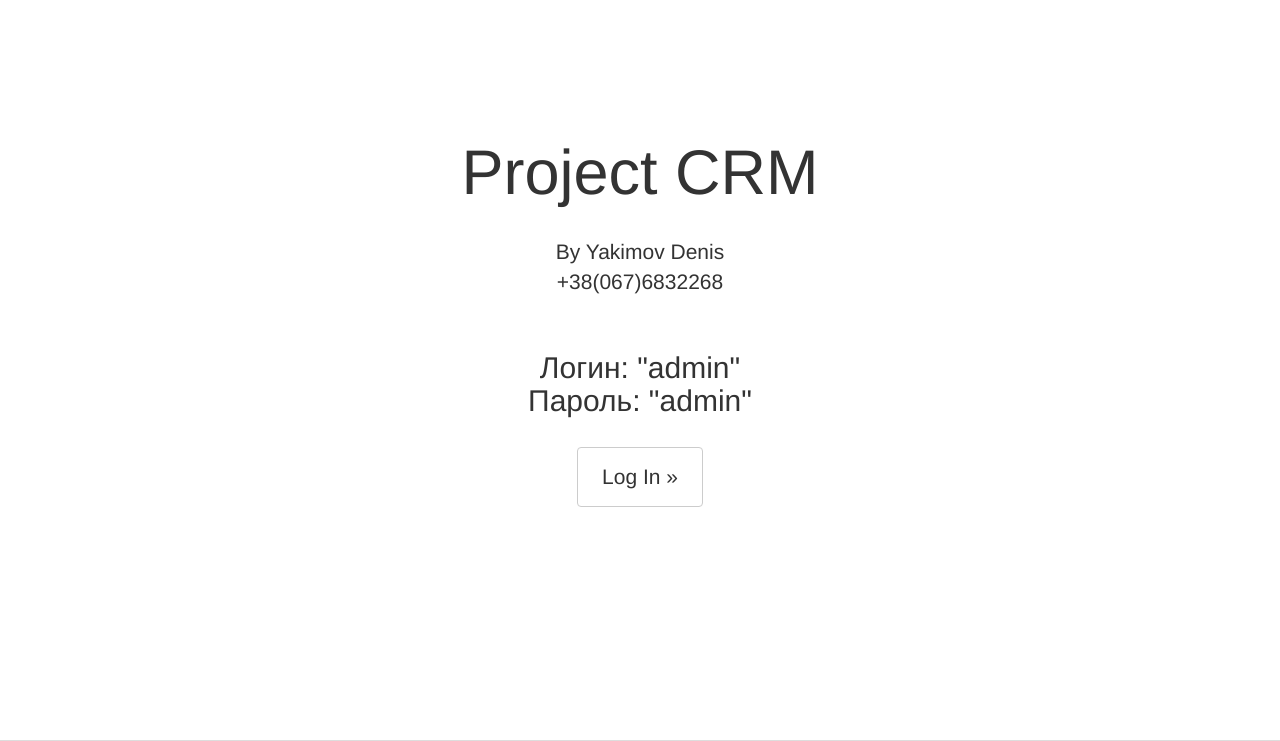
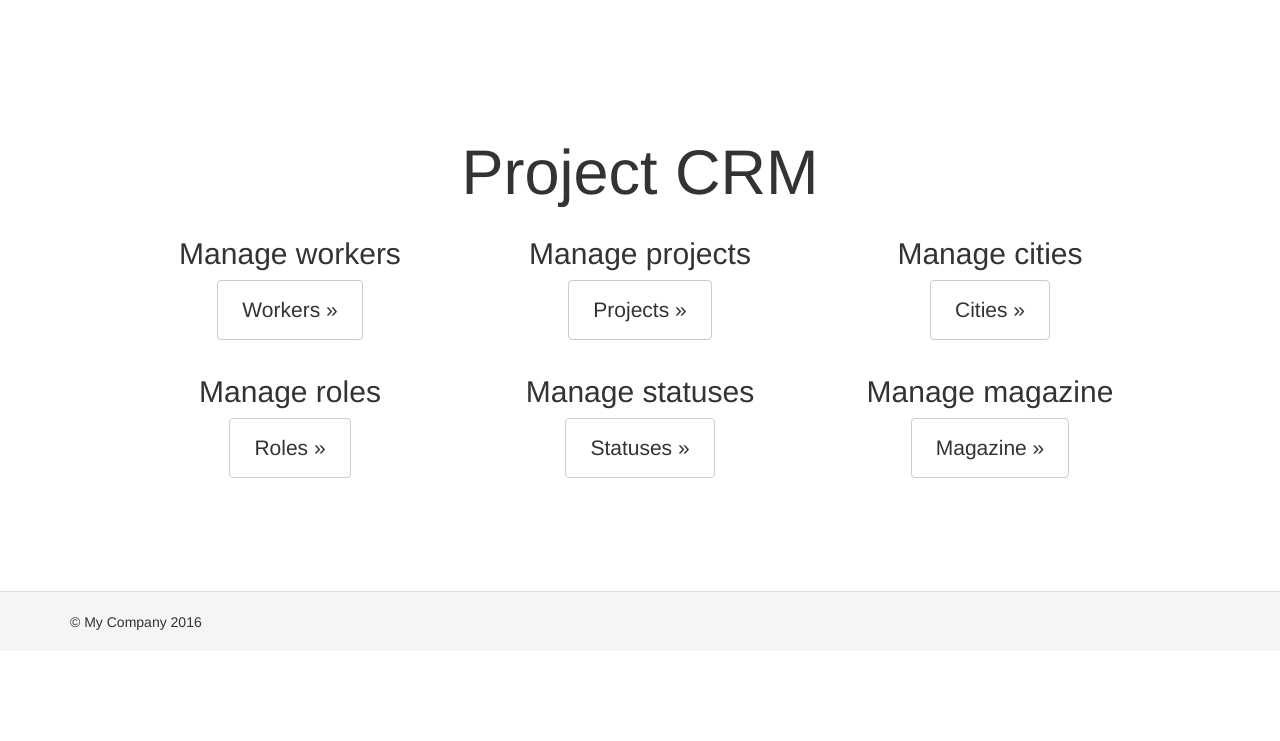
Before and after one commit to Gvo3d/Yii2-PHP-Project-CRM, a Yii app: template views/site/index.php in a window 1280 px wide. Shown: the top 741 px of the page. Run offline with PHP 8.4 and a stand-in for Yii, Linux system fonts and the light colour scheme; the template is opened without the code that fills it, so the values that code supplies are empty; some libraries are stand-ins or nearby versions.

Commit message:
CRM Yii2
Changed index

```diff
--- a/controllers/SiteController.php
+++ b/controllers/SiteController.php
@@ -62,7 +62,7 @@
 
         $model = new LoginForm();
         if ($model->load(Yii::$app->request->post()) && $model->login()) {
-            return $this->render('my_index');
+            return $this->render('index');
         }
         return $this->render('login', [
             'model' => $model,
--- a/views/site/index.php
+++ b/views/site/index.php
@@ -2,19 +2,47 @@
 
 /* @var $this yii\web\View */
 
-$this->title = 'Yii Project CRM';
+$this->title = 'Project CRM';
 ?>
 <div class="site-index">
 
     <div class="jumbotron">
+        <h1>Project CRM</h1>
 
-        <h1>Project CRM</h1><br>
-        <p class="lead">By Yakimov Denis <denis.yakimov89@gmail.com><br>
-		+38(067)6832268</p><br>
+    <div class="body-content">
 
-		<h2>Логин: "admin"<br>
-		Пароль: "admin"</h2><br>
+        <div class="row">
+            <div class="col-lg-4">
+                <h2>Manage workers</h2>
 
-		<p><a class="btn btn-default" href="/basic/web/index.php?r=site/login">Log In &raquo;</a></p><br><br>
-	</div>
+                <p><a class="btn btn-default" href="/basic/web/index.php?r=worker/index">Workers &raquo;</a></p>
+            </div>
+            <div class="col-lg-4">
+                <h2>Manage projects</h2>
+
+                <p><a class="btn btn-default" href="/basic/web/index.php?r=project/index">Projects &raquo;</a></p>
+            </div>
+            <div class="col-lg-4">
+                <h2>Manage cities</h2>
+
+                <p><a class="btn btn-default" href="/basic/web/index.php?r=city/index">Cities &raquo;</a></p>
+            </div>
+			<div class="col-lg-4">
+                <h2>Manage roles</h2>
+
+                <p><a class="btn btn-default" href="/basic/web/index.php?r=role/index">Roles &raquo;</a></p>
+            </div>
+            <div class="col-lg-4">
+                <h2>Manage statuses</h2>
+
+                <p><a class="btn btn-default" href="/basic/web/index.php?r=status/index">Statuses &raquo;</a></p>
+            </div>
+            <div class="col-lg-4">
+                <h2>Manage magazine</h2>
+
+                <p><a class="btn btn-default" href="/basic/web/index.php?r=magazine/index">Magazine &raquo;</a></p>
+            </div>
+        </div>
+
+    </div>
 </div>
```
Also changed, not shown: views/site/my_index.php (deleted, +0 -48 lines).
